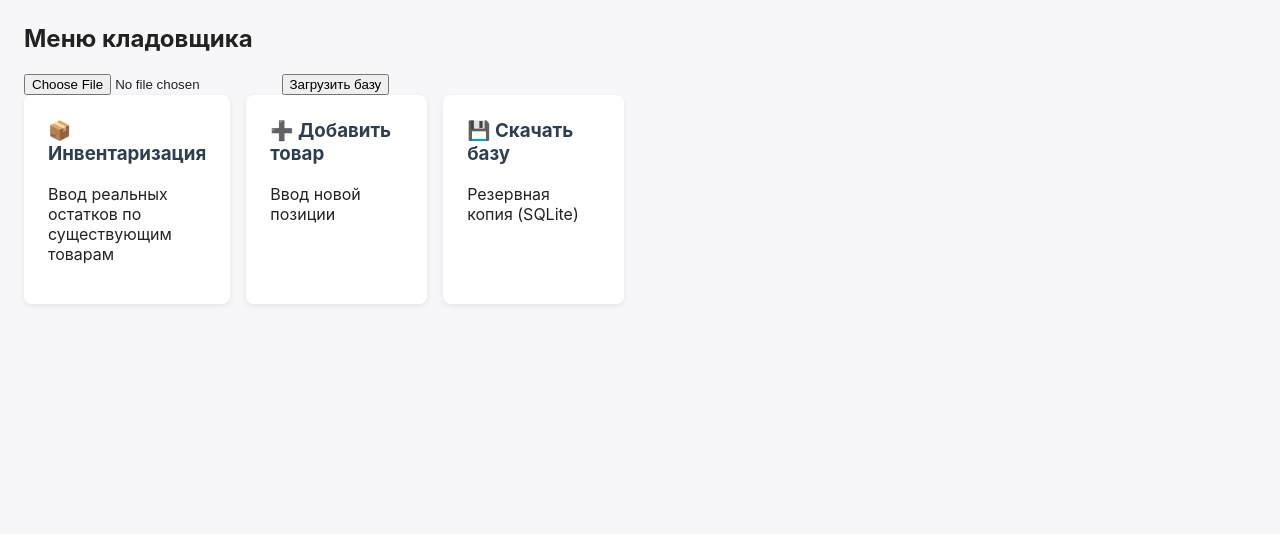
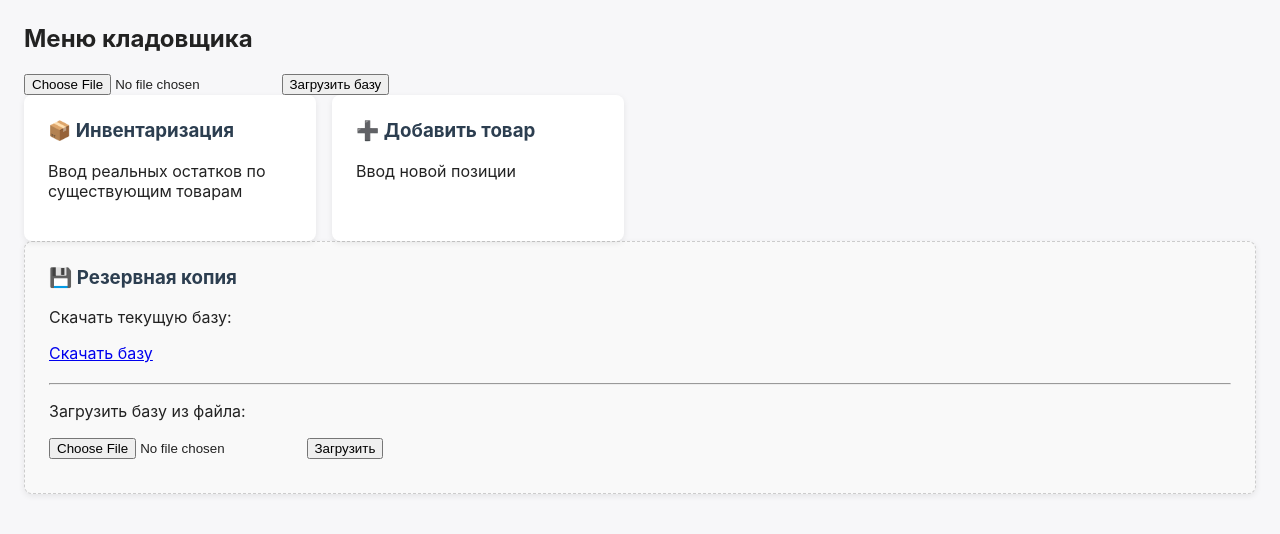
Before and after one commit to Mihail-Chr/Only_limited_magazin, a FastAPI app: page /keeper/ in a window 1280 px wide. Shown: the part 48-582 px from the top of the page. Run offline with FastAPI, Linux system fonts and the light colour scheme.

Commit message:
feat: добавлены кнопки скачивания и загрузки базы

```diff
--- a/web/templates/keeper_menu.html
+++ b/web/templates/keeper_menu.html
@@ -15,10 +15,16 @@
     	<h3>➕ Добавить товар</h3>
 	    <p>Ввод новой позиции</p>
     </a>
-
-    <a href="/keeper/backup" class="role-card">
-	    <h3>💾 Скачать базу</h3>
-	     <p>Резервная копия (SQLite)</p>
-    </a>
+</div>
+<div class="role-card" style="background: #f9f9f9; border: 1px dashed #ccc;">
+    <h3>💾 Резервная копия</h3>
+    <p>Скачать текущую базу:</p>
+    <a href="/keeper/backup" class="btn-primary" style="display:inline-block; margin-bottom:10px;">Скачать базу</a>
+    <hr style="margin: 10px 0;">
+    <p>Загрузить базу из файла:</p>
+    <form action="/keeper/restore" method="post" enctype="multipart/form-data">
+        <input type="file" name="file" accept=".sqlite3" style="margin-bottom:10px;">
+        <button type="submit" class="btn-primary">Загрузить</button>
+    </form>
 </div>
 {% endblock %}
```
